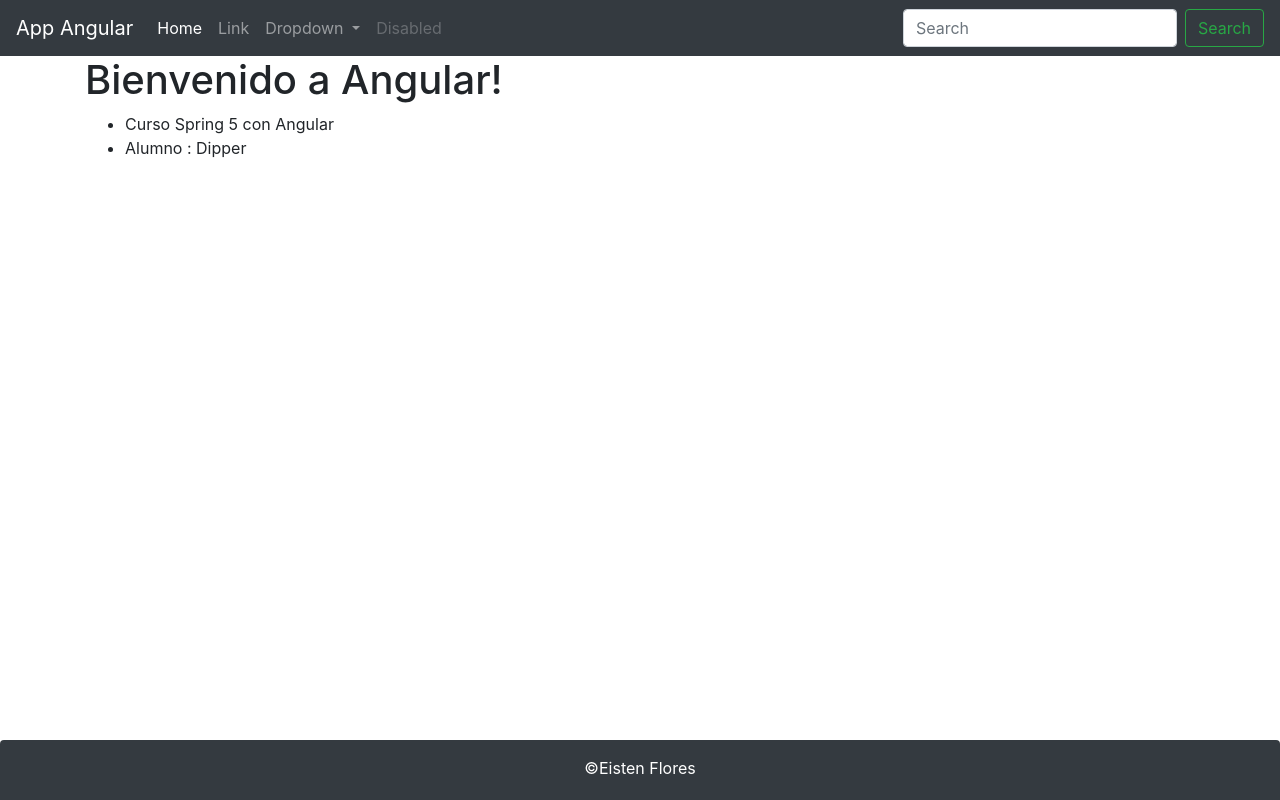
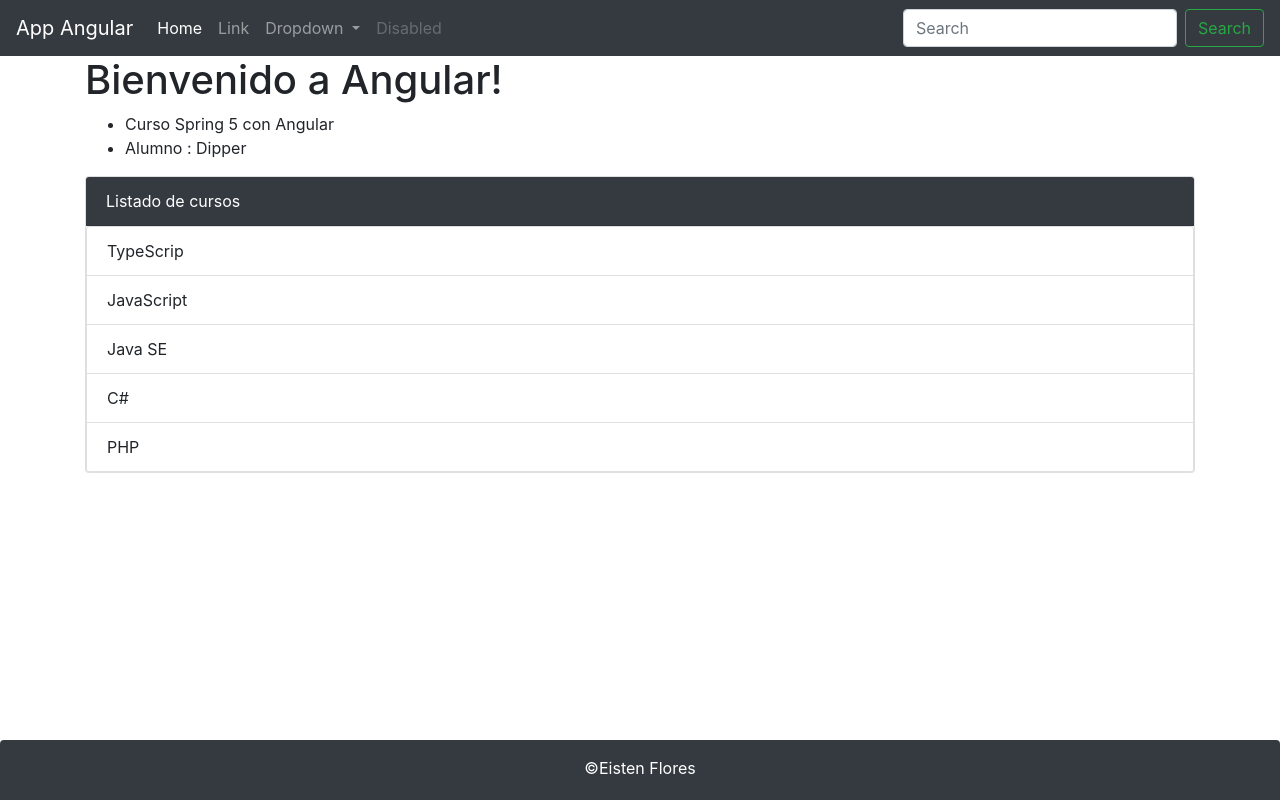
Before and after one commit to Eisten1996/app-cliente, an Angular app: page / in a window 1280 px wide. Built offline with nearby package versions, Linux system fonts and the light colour scheme.

Commit message:
Directiva estructural *ngFor

```diff
--- a/src/app/app.component.html
+++ b/src/app/app.component.html
@@ -8,6 +8,7 @@
     <li>{{curso}}</li>
     <li>Alumno : {{alumno}}</li>
   </ul>
+  <app-directiva></app-directiva>
 </div>
 
 <app-footer></app-footer>
--- a/src/app/app.module.ts
+++ b/src/app/app.module.ts
@@ -4,10 +4,11 @@ import {NgModule} from '@angular/core';
 import {AppComponent} from './app.component';
 import {HeaderComponent} from './header/header.component';
 import {FooterComponent} from './footer/footer.component';
+import { DirectivaComponent } from './directiva/directiva.component';
 
 @NgModule({
   declarations: [
-    AppComponent, HeaderComponent, FooterComponent
+    AppComponent, HeaderComponent, FooterComponent, DirectivaComponent
   ],
   imports: [
     BrowserModule
--- /dev/null
+++ b/src/app/directiva/directiva.component.html
@@ -0,0 +1,8 @@
+<div class="card">
+  <div class="card-header bg-dark text-white">
+    Listado de cursos
+  </div>
+  <ul class="list-group">
+    <li class="list-group-item" *ngFor="let curso of listaCurso">{{curso}}</li>
+  </ul>
+</div>
--- /dev/null
+++ b/src/app/directiva/directiva.component.ts
@@ -0,0 +1,12 @@
+import {Component} from '@angular/core';
+
+@Component({
+  selector: 'app-directiva',
+  templateUrl: './directiva.component.html'
+})
+export class DirectivaComponent {
+  listaCurso: string[] = ['TypeScrip', 'JavaScript', 'Java SE', 'C#', 'PHP'];
+
+  constructor() {
+  }
+}
```
